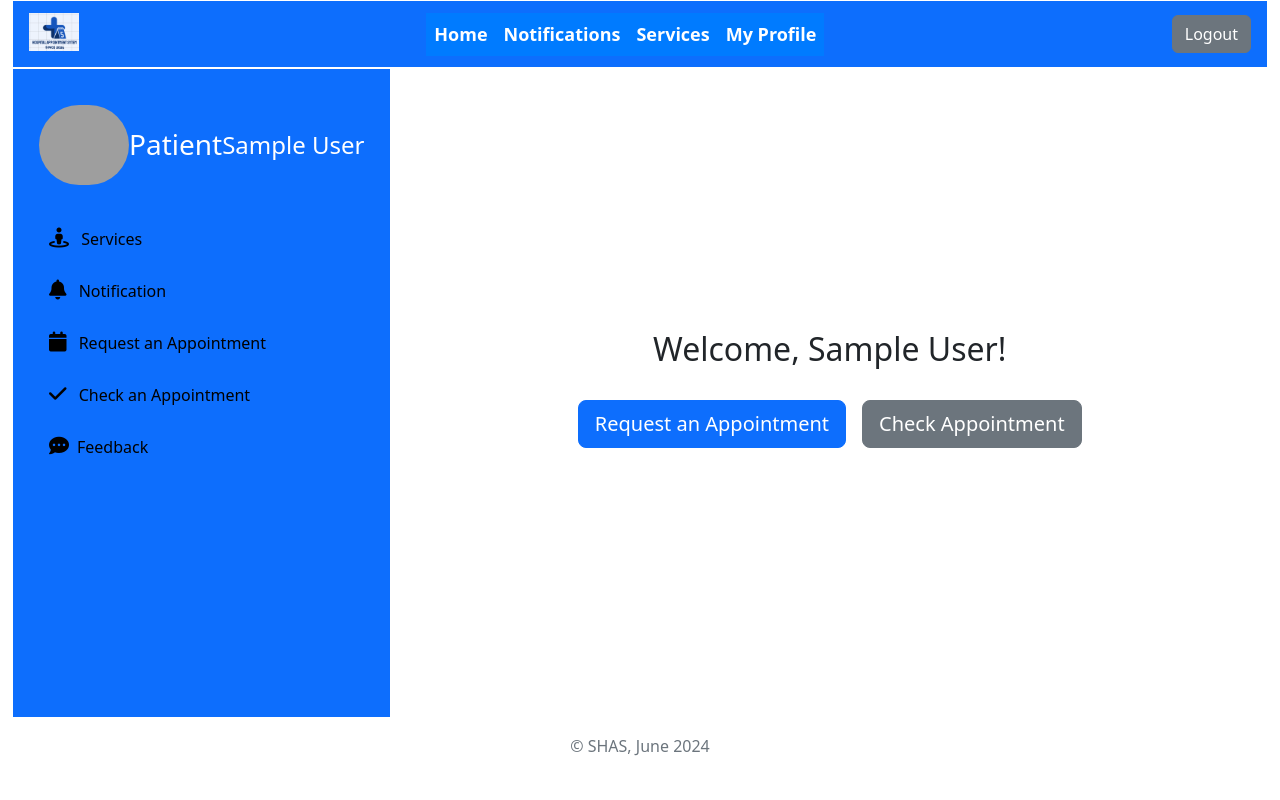
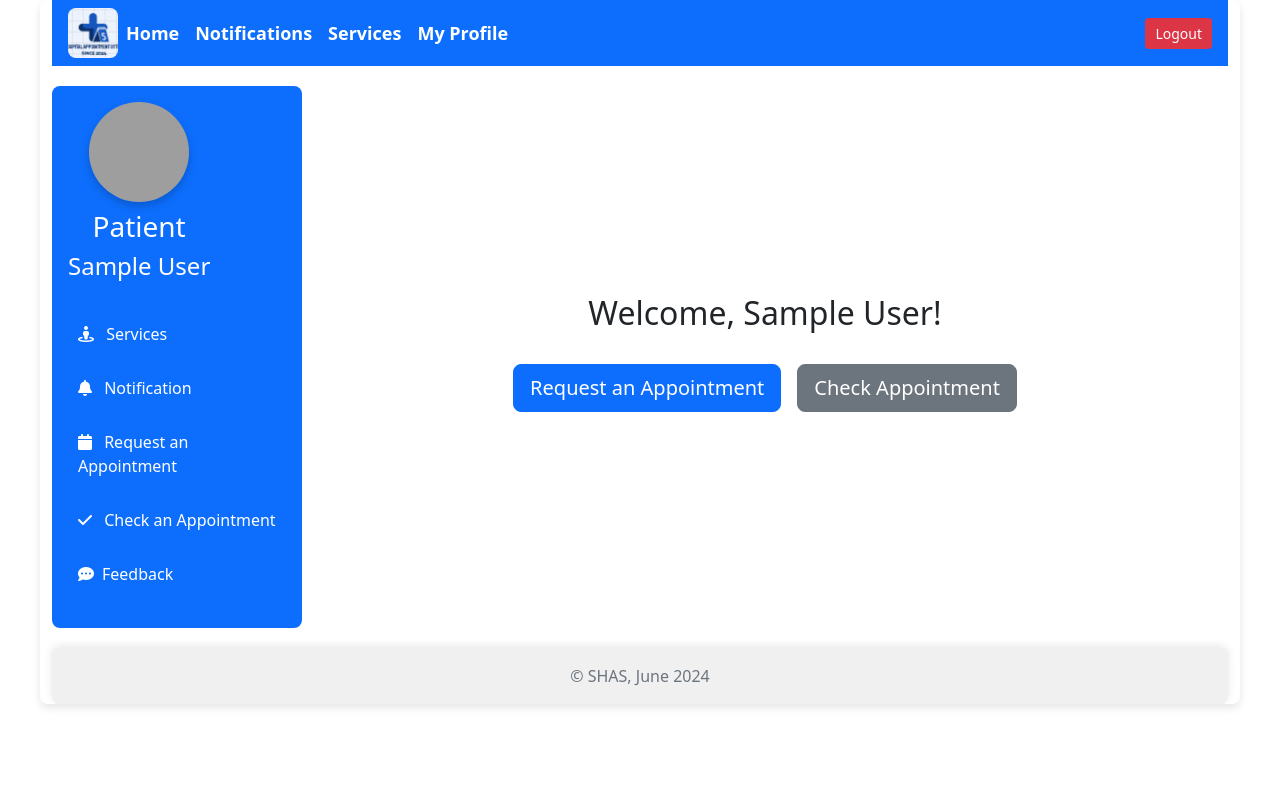
Before and after one commit to yvesmfura/Simplified-hospital-appointment-management-system, a Flask app: template templates/client/dashboard.html in a window 1280 px wide. Run offline with Flask 3, Linux system fonts and the light colour scheme; the template is opened without the code that fills it: most values are stand-ins (such as "Sample title", 1, 10 or a date in 2020); grey boxes are pictures that could not be loaded.

Commit message:
Update client.css

```diff
--- a/static/css/client.css
+++ b/static/css/client.css
@@ -3,29 +3,24 @@
 body {
     margin: 0;
     padding: 0;
-    overflow-x: hidden; /* Prevent horizontal scrolling */
+    overflow-x: hidden;
+    font-family: "Roboto Condensed", sans-serif;
+    background-color: #f0f0f0;
 }
 
-.container {
-    font-family: "Roboto Condensed", sans-serif;
-    font-optical-sizing: auto;
-    font-style: normal;
-    padding: 0;
-    background-color: #f0f0f0;
-    font-size: 13px;
-    margin-top: 0;
-    margin-left: auto; /* Center the container horizontally */
-    margin-right: auto;
-    max-width: 100%; /* Ensure container fills the screen width */
+.container-fluid {
+    max-width: 1200px;
+    margin: 0 auto;
+    box-shadow: 0 4px 8px rgba(0, 0, 0, 0.1);
+    border-radius: 8px;
+    overflow: hidden;
 }
 
 .header {
     display: flex;
-    justify-content: space-between; /* Space between the logo and navigation */
+    justify-content: space-between;
     align-items: center;
-    border: 1px solid;
     padding: 10px;
-    margin-top: 0;
     background-color: #007BFF;
     color: white;
     font-weight: bold;
@@ -34,29 +29,28 @@ body {
 .logo {
     width: 50px;
     height: 50px;
-    border: 0px solid blue;
-    padding: 4px 0px;
-    border-radius: 60px;
 }
 
 .logo img {
-    width: 100%; /* Make the logo fill the container */
-    height: auto;
+    width: 100%;
+    height: 100%;
+    object-fit: cover;
+    border-radius: 8px; /* Keep it square with rounded corners for a modern look */
 }
 
-/* Navigation styles */
 .navbar {
-    background-color: #007BFF;
-    padding: 1px 0;
+    flex-grow: 1;
+    display: flex;
+    justify-content: center;
 }
 
 .navbar-list {
     list-style: none;
     display: flex;
-    justify-content: flex-start; /* Align navigation items to the left */
+    justify-content: flex-start;
     align-items: center;
-    margin: 0; /* Remove default margin */
-    padding: 0; /* Remove default padding */
+    margin: 0;
+    padding: 0;
 }
 
 .navbar-item {
@@ -64,7 +58,7 @@ body {
 }
 
 .navbar-item a {
-    color:white;
+    color: white;
     font-size: 18px;
     text-decoration: none;
     transition: color 0.3s ease;
@@ -74,69 +68,115 @@ body {
     text-decoration: underline;
 }
 
-.navbar-right {
-    margin-left: auto; /* Push My Profile item to the right corner */
+#logout-btn {
+    font-size: 14px;
+    padding: 5px 10px;
+    background-color: #dc3545;
+    border: none;
+    border-radius: 4px;
+    cursor: pointer;
+    transition: background-color 0.3s ease;
+}
+
+#logout-btn:hover {
+    background-color: #c82333;
 }
 
 .content_part {
     display: flex;
     justify-content: space-between;
-    align-items: center;
+    flex-wrap: wrap;
+    margin: 20px 0;
 }
 
 .sidebar {
-    border: 1px solid;
-    margin-top: 0px;
-    height: 650px;
     background-color: #007BFF;
     color: white;
-
-}
-
-.sidebar .nav_links ul li a:hover {
-    background-color: #007bff;
-    color: white;
-}
-
-.patient_desc {
+    flex-basis: 250px;
+    flex-shrink: 0;
+    padding: 15px;
     display: flex;
     flex-direction: column;
-}
-
-#patient_img {
-    width: 90px;
-    height: 80px;
-    border-radius: 40px;
+    align-items: flex-start;
+    border-radius: 8px;
 }
 
 .patient_profile {
     display: flex;
-    justify-content: center;
+    flex-direction: column;
     align-items: center;
-    margin: 20px 10px;
-    position: relative;
+    margin-bottom: 20px;
+}
+
+#patient_img {
+    width: 100px;
+    height: 100px;
+    border-radius: 50%;
+    margin-bottom: 10px;
+    box-shadow: 0 4px 8px rgba(0, 0, 0, 0.2);
+}
+
+.nav_links ul {
+    padding: 0;
+    list-style: none;
+    width: 100%;
 }
 
 .nav_links ul li {
-    list-style: none;
-}
-
-.nav_links ul li,
-.nav_links ul li a {
-    padding: 10px;
-}
-
-.nav_links ul li a i {
-    padding-right: 0px;
-    font-size: 20px;
-    color: black;
+    width: 100%;
 }
 
 .nav_links ul li a {
+    display: block;
+    padding: 10px;
+    color: white;
     text-decoration: none;
-    color: black;
+    border-radius: 4px;
+    transition: background-color 0.3s ease;
+    margin-bottom: 10px;
 }
 
-.footer p {
+.nav_links ul li a:hover {
+    background-color: #0056b3;
+}
+
+.section_body {
+    flex-grow: 1;
+    padding: 20px;
+    display: flex;
+    flex-direction: column;
+    align-items: center;
+    justify-content: center;
+}
+
+.footer {
+    background-color: #f0f0f0;
+    padding: 10px 0;
     text-align: center;
+    border-radius: 8px;
+    box-shadow: 0 -2px 8px rgba(0, 0, 0, 0.1);
 }
+
+@media (max-width: 768px) {
+    .header, .content_part, .footer {
+        flex-direction: column;
+    }
+
+    .navbar-list {
+        flex-direction: column;
+        align-items: flex-start;
+    }
+
+    .content_part {
+        flex-direction: column;
+    }
+
+    .sidebar {
+        flex-basis: auto;
+        margin-bottom: 20px;
+    }
+
+    .section_body {
+        max-width: 100%;
+    }
+}
```
